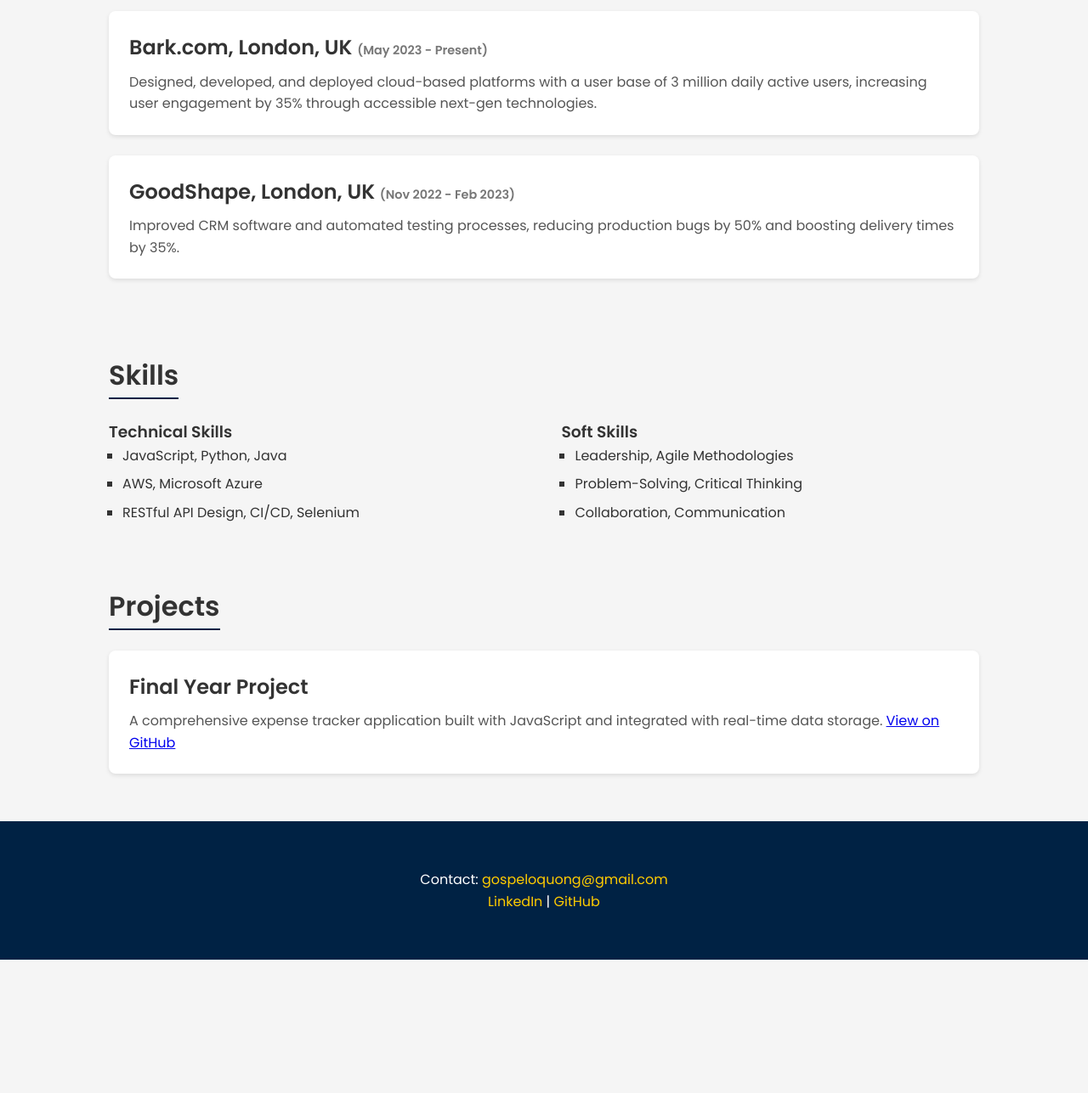
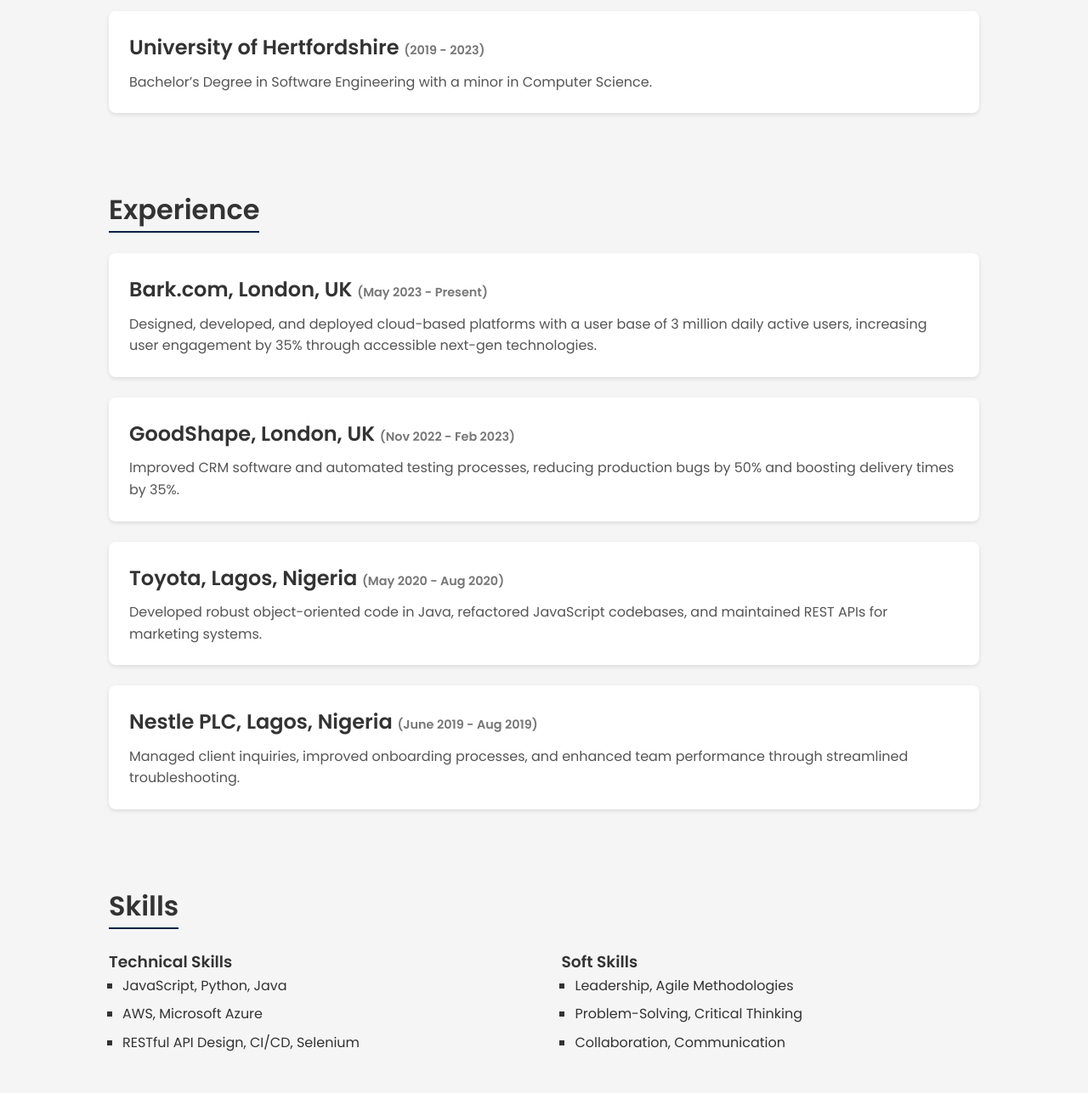
Before and after one commit to gospeloquong/gospeloquong.github.io, a plain HTML site: page index.html in a window 1280 px wide. Shown: the part 503-1790 px from the top of the page at 85% size. Before the commit the page ends 1633 px from the top, so only its background shows below. Drawn offline with Linux system fonts and the light colour scheme.

Commit message:
Update index.html

```diff
--- a/index.html
+++ b/index.html
@@ -20,6 +20,14 @@
         <p>Hi, I’m Gospelhope Oquong, a passionate software engineer with cross-functional experience in building customer-centric, scalable solutions. I enjoy working on cutting-edge technologies that solve real-world problems.</p>
     </section>
 
+    <section id="education" class="container">
+        <h2>Education</h2>
+        <div class="card">
+            <h3>University of Hertfordshire <span>(2019 - 2023)</span></h3>
+            <p>Bachelor’s Degree in Software Engineering with a minor in Computer Science.</p>
+        </div>
+    </section>
+
     <section id="experience" class="container">
         <h2>Experience</h2>
         <div class="card">
@@ -29,6 +37,14 @@
         <div class="card">
             <h3>GoodShape, London, UK <span>(Nov 2022 - Feb 2023)</span></h3>
             <p>Improved CRM software and automated testing processes, reducing production bugs by 50% and boosting delivery times by 35%.</p>
+        </div>
+        <div class="card">
+            <h3>Toyota, Lagos, Nigeria <span>(May 2020 - Aug 2020)</span></h3>
+            <p>Developed robust object-oriented code in Java, refactored JavaScript codebases, and maintained REST APIs for marketing systems.</p>
+        </div>
+        <div class="card">
+            <h3>Nestle PLC, Lagos, Nigeria <span>(June 2019 - Aug 2019)</span></h3>
+            <p>Managed client inquiries, improved onboarding processes, and enhanced team performance through streamlined troubleshooting.</p>
         </div>
     </section>
 
@@ -62,6 +78,11 @@
         </div>
     </section>
 
+    <section id="hobbies" class="container">
+        <h2>Hobbies & Activities</h2>
+        <p>I enjoy connecting with artists and fans in the music industry, traveling to new places, and engaging in customer-centric solutions. Check out my work on <a href="https://github.com/gospeloquong" target="_blank">GitHub</a> and my <a href="https://gospeloquong.github.io" target="_blank">portfolio</a>.</p>
+    </section>
+
     <footer>
         <div class="container">
             <p>Contact: <a href="mailto:gospeloquong@gmail.com">gospeloquong@gmail.com</a></p>
```
